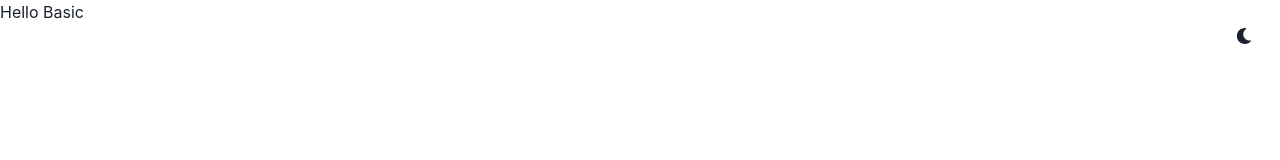
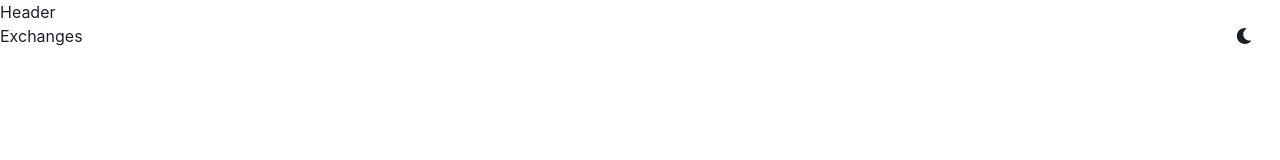
Before and after one commit to mawaisdev/cryptoco, a React (Vite) app: page /exchanges in a window 1280 px wide. Shown: the top 160 px of the page. Built offline with nearby package versions, Linux system fonts and the light colour scheme.

Commit message:
COmponents Template with Complete Routing

```diff
--- a/package.json
+++ b/package.json
@@ -13,10 +13,14 @@
     "@chakra-ui/react": "^2.8.0",
     "@emotion/react": "^11.11.1",
     "@emotion/styled": "^11.11.0",
+    "axios": "^1.5.0",
+    "chart.js": "^4.4.0",
     "framer-motion": "^10.16.4",
     "react": "^18.2.0",
+    "react-chartjs-2": "^5.2.0",
     "react-dom": "^18.2.0",
-    "react-icons": "^4.10.1"
+    "react-icons": "^4.10.1",
+    "react-router-dom": "^6.15.0"
   },
   "devDependencies": {
     "@types/react": "^18.2.15",
--- a/src/App.tsx
+++ b/src/App.tsx
@@ -1,5 +1,18 @@
+import { BrowserRouter as Router, Routes, Route } from 'react-router-dom'
+import { Coin, CoinsList, Exchanges, Header, Home } from './components'
+
 const App = () => {
-  return <h1>Hello Basic</h1>
+  return (
+    <Router>
+      <Header />
+      <Routes>
+        <Route path='/' element={<Home />} />
+        <Route path='/coins' element={<CoinsList />} />
+        <Route path='/exchanges' element={<Exchanges />} />
+        <Route path='/coin/:id' element={<Coin />} />
+      </Routes>
+    </Router>
+  )
 }
 
 export default App
--- /dev/null
+++ b/src/components/Coin.tsx
@@ -0,0 +1,3 @@
+export const Coin = () => {
+  return <div>Coin</div>
+}
--- /dev/null
+++ b/src/components/CoinsList.tsx
@@ -0,0 +1,3 @@
+export const CoinsList = () => {
+  return <div>CoinsList</div>
+}
--- /dev/null
+++ b/src/components/Exchanges.tsx
@@ -0,0 +1,3 @@
+export const Exchanges = () => {
+  return <div>Exchanges</div>
+}
--- /dev/null
+++ b/src/components/Header.tsx
@@ -0,0 +1,3 @@
+export const Header = () => {
+  return <div>Header</div>
+}
--- /dev/null
+++ b/src/components/Home.tsx
@@ -0,0 +1,3 @@
+export const Home = () => {
+  return <div>Home</div>
+}
--- /dev/null
+++ b/src/components/index.ts
@@ -0,0 +1,7 @@
+import { Home } from './Home'
+import { Header } from './Header'
+import { CoinsList } from './CoinsList'
+import { Exchanges } from './Exchanges'
+import { Coin } from './Coin'
+
+export { Home, Header, Coin, CoinsList, Exchanges }
```
Also changed, not shown: 1 other file (tests, documents, lock files or other folders).
